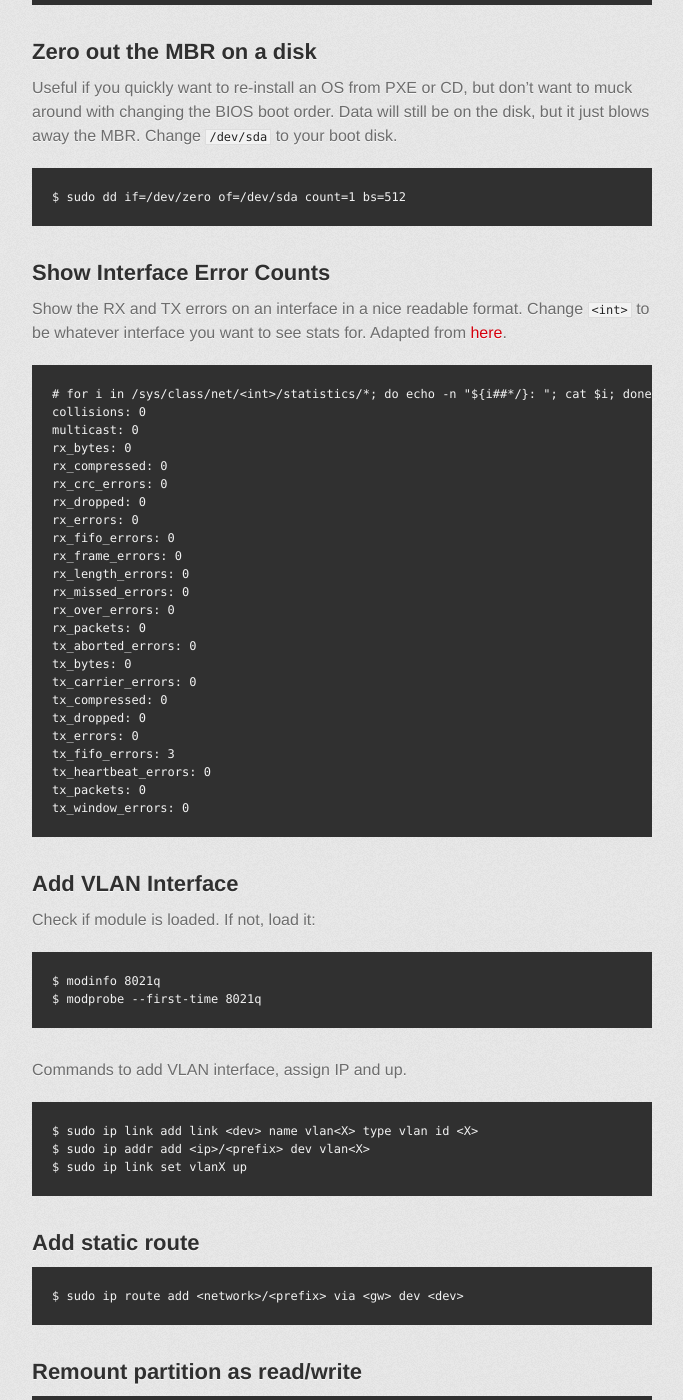
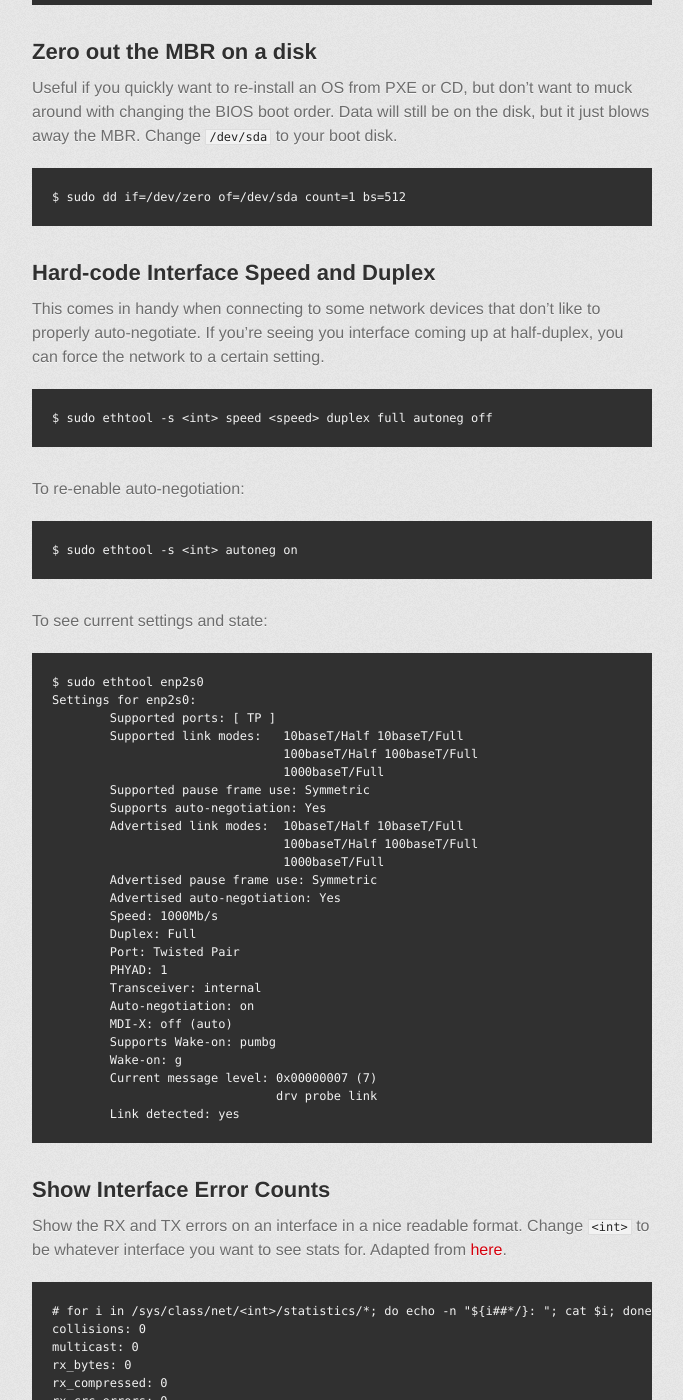
Before and after one commit to cpedro/cpedro.github.io, a Jekyll site: the page built from _tech/useful-linux-cmds.md, in a window 1280 px wide and 1400 px high, scrolled down 772 px. Shown: the whole window, without its empty margins (298-981 px from the left). Built offline with Jekyll 4.4.1, drawn with Linux system fonts in a browser that asks for light colours; some web fonts are replaced; a style sheet for code colours, icons or effects is not loaded.

Commit message:
Added commands for hard-coding Linux interfaces.

````diff
--- a/_tech/useful-linux-cmds.md
+++ b/_tech/useful-linux-cmds.md
@@ -32,6 +32,49 @@ to muck around with changing the BIOS boot order.  Data will still be on the
 disk, but it just blows away the MBR.  Change `/dev/sda` to your boot disk.
 ```
 $ sudo dd if=/dev/zero of=/dev/sda count=1 bs=512
+```
+
+## Hard-code Interface Speed and Duplex
+
+This comes in handy when connecting to some network devices that don't like to
+properly auto-negotiate.  If you're seeing you interface coming up at
+half-duplex, you can force the network to a certain setting.
+```
+$ sudo ethtool -s <int> speed <speed> duplex full autoneg off
+```
+
+To re-enable auto-negotiation:
+```
+$ sudo ethtool -s <int> autoneg on
+```
+
+To see current settings and state:
+```
+$ sudo ethtool enp2s0
+Settings for enp2s0:
+	Supported ports: [ TP ]
+	Supported link modes:   10baseT/Half 10baseT/Full
+	                        100baseT/Half 100baseT/Full
+	                        1000baseT/Full
+	Supported pause frame use: Symmetric
+	Supports auto-negotiation: Yes
+	Advertised link modes:  10baseT/Half 10baseT/Full
+	                        100baseT/Half 100baseT/Full
+	                        1000baseT/Full
+	Advertised pause frame use: Symmetric
+	Advertised auto-negotiation: Yes
+	Speed: 1000Mb/s
+	Duplex: Full
+	Port: Twisted Pair
+	PHYAD: 1
+	Transceiver: internal
+	Auto-negotiation: on
+	MDI-X: off (auto)
+	Supports Wake-on: pumbg
+	Wake-on: g
+	Current message level: 0x00000007 (7)
+			       drv probe link
+	Link detected: yes
 ```
 
 ## Show Interface Error Counts
````
